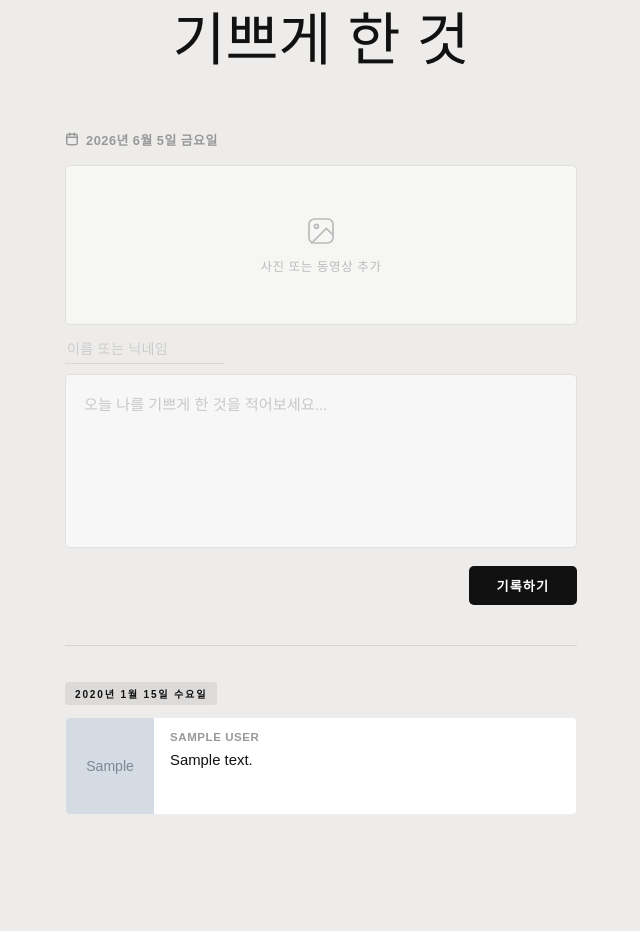
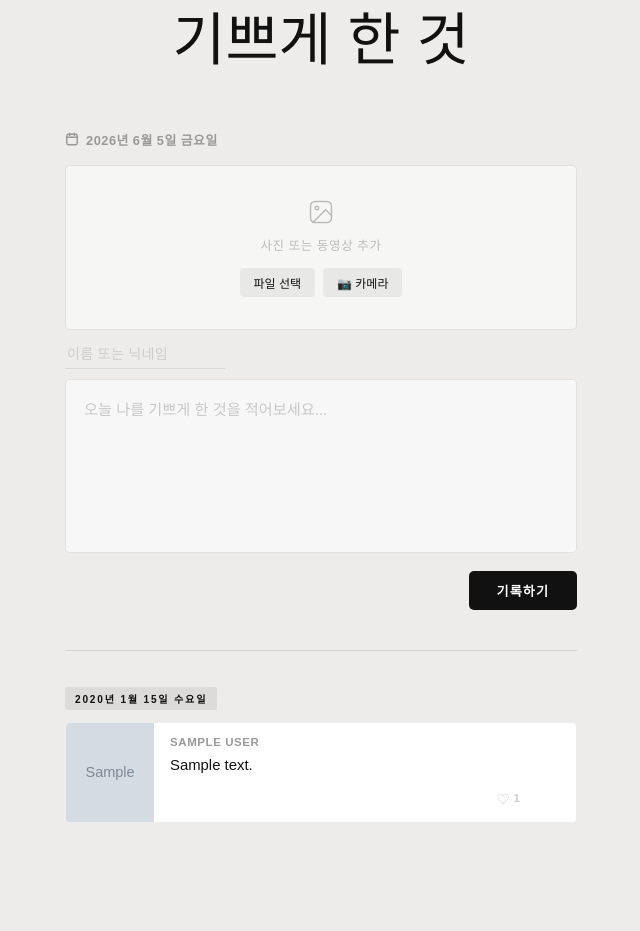
Before and after one commit to mihashin1230-wq/happy-journal, a Flask app: page / in a window 1280 px wide. Shown: the part 221-1152 px from the top of the page, without its empty margins (319-959 px from the left). Before the commit the page ends 1035 px from the top, so only its background shows below. Run offline with Flask 3, Linux system fonts and the light colour scheme; tables that the repository leaves empty hold one stand-in row (values such as "Sample post"); grey boxes marked "Sample" are stand-in pictures; some web fonts are replaced.

Commit message:
feature: heart reaction, date badge, today highlight, camera button

```diff
--- a/app.py
+++ b/app.py
@@ -35,10 +35,11 @@ def init_db():
                 created_at TEXT NOT NULL
             )
         ''')
-        # 기존 DB에 author 컬럼 없으면 추가
         cols = [r[1] for r in conn.execute('PRAGMA table_info(entries)').fetchall()]
         if 'author' not in cols:
             conn.execute('ALTER TABLE entries ADD COLUMN author TEXT')
+        if 'likes' not in cols:
+            conn.execute('ALTER TABLE entries ADD COLUMN likes INTEGER DEFAULT 0')
 
 
 def allowed_file(filename):
@@ -91,6 +92,17 @@ def create_entry():
     return jsonify(dict(entry)), 201
 
 
+@app.route('/api/entries/<int:entry_id>/like', methods=['POST'])
+def like_entry(entry_id):
+    with get_db() as conn:
+        row = conn.execute('SELECT * FROM entries WHERE id = ?', (entry_id,)).fetchone()
+        if not row:
+            return jsonify({'error': '없는 항목'}), 404
+        conn.execute('UPDATE entries SET likes = likes + 1 WHERE id = ?', (entry_id,))
+        new_count = conn.execute('SELECT likes FROM entries WHERE id = ?', (entry_id,)).fetchone()[0]
+    return jsonify({'likes': new_count})
+
+
 @app.route('/api/entries/<int:entry_id>', methods=['DELETE'])
 def delete_entry(entry_id):
     with get_db() as conn:
--- a/static/app.js
+++ b/static/app.js
@@ -41,9 +41,20 @@ const removeMedia = document.getElementById('remove-media');
 
 let selectedFile = null;
 
+const cameraInput = document.getElementById('camera-input');
+const fileBtn = document.getElementById('file-btn');
+const cameraBtn = document.getElementById('camera-btn');
+
 mediaDrop.addEventListener('click', (e) => {
   if (e.target.closest('#remove-media')) return;
+  if (e.target.closest('#file-btn') || e.target.closest('#camera-btn')) return;
   mediaInput.click();
+});
+
+fileBtn.addEventListener('click', (e) => { e.stopPropagation(); mediaInput.click(); });
+cameraBtn.addEventListener('click', (e) => { e.stopPropagation(); cameraInput.click(); });
+cameraInput.addEventListener('change', () => {
+  if (cameraInput.files[0]) setMedia(cameraInput.files[0]);
 });
 
 mediaInput.addEventListener('change', () => {
@@ -156,9 +167,9 @@ async function loadEntries() {
 
 function appendDateLabel(dateStr) {
   const el = document.createElement('div');
-  el.className = 'date-label';
+  el.className = 'date-label' + (dateStr === todayStr() ? ' today' : '');
   el.dataset.date = dateStr;
-  el.textContent = toKoreanDate(dateStr);
+  el.textContent = dateStr === todayStr() ? '✦ 오늘 · ' + toKoreanDate(dateStr) : toKoreanDate(dateStr);
   entriesList.appendChild(el);
 }
 
@@ -186,41 +197,82 @@ function buildCard(entry) {
   card.className = 'entry-card';
   card.dataset.id = entry.id;
 
-  let thumbHtml = '';
+  const liked = getLiked(entry.id);
+  const likeCount = entry.likes || 0;
+
+  let leftHtml = '';
   if (entry.media_filename) {
     const src = `/uploads/${entry.media_filename}`;
-    if (entry.media_type === 'video') {
-      thumbHtml = `
-        <div class="entry-thumb" onclick="openMedia(this)">
-          <video src="${src}" muted preload="metadata" playsinline data-src="${src}"></video>
-          <div class="play-badge">
-            <svg width="20" height="20" viewBox="0 0 24 24" fill="white"><polygon points="5,3 19,12 5,21"/></svg>
-          </div>
-        </div>`;
-    } else {
-      thumbHtml = `
-        <div class="entry-thumb" onclick="openMedia(this)">
-          <img src="${src}" alt="" loading="lazy" data-src="${src}">
-        </div>`;
-    }
+    leftHtml = entry.media_type === 'video'
+      ? `<div class="entry-thumb" onclick="openMedia(this)">
+           <video src="${src}" muted preload="metadata" playsinline data-src="${src}"></video>
+           <div class="play-badge"><svg width="20" height="20" viewBox="0 0 24 24" fill="white"><polygon points="5,3 19,12 5,21"/></svg></div>
+         </div>`
+      : `<div class="entry-thumb" onclick="openMedia(this)">
+           <img src="${src}" alt="" loading="lazy" data-src="${src}">
+         </div>`;
+  } else {
+    const [, m, d] = entry.date.split('-');
+    leftHtml = `<div class="entry-date-badge">
+      <span class="badge-day">${parseInt(d)}</span>
+      <span class="badge-month">${parseInt(m)}월</span>
+    </div>`;
   }
 
   const authorHtml = entry.author
     ? `<div class="entry-author">${escapeHtml(entry.author)}</div>` : '';
 
   card.innerHTML = `
-    ${thumbHtml}
+    ${leftHtml}
     <div class="entry-right">
       ${authorHtml}
       <p class="entry-text">${escapeHtml(entry.text)}</p>
       <div class="entry-meta">
+        <button class="like-btn ${liked ? 'liked' : ''}" data-id="${entry.id}">
+          ${liked ? '♥' : '♡'} <span class="like-count">${likeCount > 0 ? likeCount : ''}</span>
+        </button>
         <button class="del-btn" data-id="${entry.id}">삭제</button>
       </div>
     </div>
   `;
 
   card.querySelector('.del-btn').addEventListener('click', () => deleteEntry(entry.id, card));
+  card.querySelector('.like-btn').addEventListener('click', () => toggleLike(entry.id, card));
   return card;
+}
+
+// ── 좋아요 ──
+function getLiked(id) {
+  return JSON.parse(localStorage.getItem('liked') || '[]').includes(id);
+}
+
+function setLiked(id, val) {
+  const arr = JSON.parse(localStorage.getItem('liked') || '[]');
+  const idx = arr.indexOf(id);
+  if (val && idx === -1) arr.push(id);
+  if (!val && idx !== -1) arr.splice(idx, 1);
+  localStorage.setItem('liked', JSON.stringify(arr));
+}
+
+async function toggleLike(id, card) {
+  const btn = card.querySelector('.like-btn');
+  if (btn.dataset.loading) return;
+  btn.dataset.loading = '1';
+
+  btn.style.transform = 'scale(1.4)';
+  setTimeout(() => { btn.style.transform = ''; delete btn.dataset.loading; }, 200);
+
+  try {
+    const res = await fetch(`/api/entries/${id}/like`, { method: 'POST' });
+    const data = await res.json();
+    const newLiked = !getLiked(id);
+    setLiked(id, newLiked);
+    btn.classList.toggle('liked', newLiked);
+    btn.childNodes[0].textContent = newLiked ? '♥ ' : '♡ ';
+    btn.querySelector('.like-count').textContent = data.likes > 0 ? data.likes : '';
+  } catch {
+    console.error('like failed');
+  }
 }
 
 async function deleteEntry(id, card) {
--- a/static/style.css
+++ b/static/style.css
@@ -151,6 +151,27 @@ body {
   letter-spacing: 0.05em;
 }
 
+.zone-btns {
+  display: flex;
+  gap: 8px;
+  margin-top: 4px;
+}
+
+.zone-btn {
+  background: rgba(0,0,0,0.06);
+  border: none;
+  border-radius: 4px;
+  padding: 6px 14px;
+  font-size: 0.75rem;
+  font-family: inherit;
+  color: var(--text);
+  cursor: pointer;
+  transition: background 0.15s;
+}
+
+.zone-btn:hover { background: rgba(0,0,0,0.12); }
+.zone-btn.camera { background: rgba(0,0,0,0.06); }
+
 .zone-preview { width: 100%; position: relative; }
 
 .zone-preview img,
@@ -259,6 +280,71 @@ textarea::placeholder { color: #c8c8c8; }
 }
 
 .date-label:first-child { margin-top: 0; }
+
+.date-label.today {
+  background: var(--text);
+  color: #fff;
+  letter-spacing: 0.22em;
+}
+
+/* 텍스트 전용 카드 날짜 배지 */
+.entry-date-badge {
+  width: 88px;
+  flex-shrink: 0;
+  background: var(--bg);
+  border-right: 1px solid var(--border);
+  display: flex;
+  flex-direction: column;
+  align-items: center;
+  justify-content: center;
+  gap: 2px;
+  padding: 12px 0;
+}
+
+.entry-date-badge .badge-day {
+  font-size: 1.9rem;
+  font-weight: 800;
+  line-height: 1;
+  color: var(--text);
+}
+
+.entry-date-badge .badge-month {
+  font-size: 0.62rem;
+  color: var(--muted);
+  letter-spacing: 0.06em;
+}
+
+/* 하트 버튼 */
+.like-btn {
+  display: flex;
+  align-items: center;
+  gap: 4px;
+  background: none;
+  border: none;
+  cursor: pointer;
+  font-family: inherit;
+  font-size: 0.8rem;
+  color: #ccc;
+  padding: 4px 6px;
+  border-radius: 4px;
+  transition: color 0.15s, transform 0.1s;
+}
+
+.entry-card:hover .like-btn { color: #bbb; }
+.like-btn.liked { color: #e74c3c !important; }
+.like-btn:active { transform: scale(1.3); }
+
+.like-count {
+  font-size: 0.72rem;
+  font-weight: 700;
+}
+
+.entry-meta {
+  display: flex;
+  justify-content: space-between;
+  align-items: center;
+  margin-top: 6px;
+}
 
 .entry-card {
   background: var(--surface);
--- a/templates/index.html
+++ b/templates/index.html
@@ -31,13 +31,18 @@
 
         <div class="media-zone" id="media-drop">
           <input type="file" id="media-input" accept="image/*,video/*" hidden>
+          <input type="file" id="camera-input" accept="image/*" capture="environment" hidden>
           <div class="zone-placeholder" id="drop-placeholder">
-            <svg width="32" height="32" viewBox="0 0 24 24" fill="none" stroke="currentColor" stroke-width="1.3" stroke-linecap="round" stroke-linejoin="round">
+            <svg width="28" height="28" viewBox="0 0 24 24" fill="none" stroke="currentColor" stroke-width="1.3" stroke-linecap="round" stroke-linejoin="round">
               <rect x="3" y="3" width="18" height="18" rx="4"/>
               <circle cx="8.5" cy="8.5" r="1.5"/>
               <polyline points="21 15 16 10 5 21"/>
             </svg>
             <p>사진 또는 동영상 추가</p>
+            <div class="zone-btns">
+              <button type="button" class="zone-btn" id="file-btn">파일 선택</button>
+              <button type="button" class="zone-btn camera" id="camera-btn">📷 카메라</button>
+            </div>
           </div>
           <div class="zone-preview" id="preview-wrap" style="display:none">
             <img id="preview-img" style="display:none" alt="">
```
